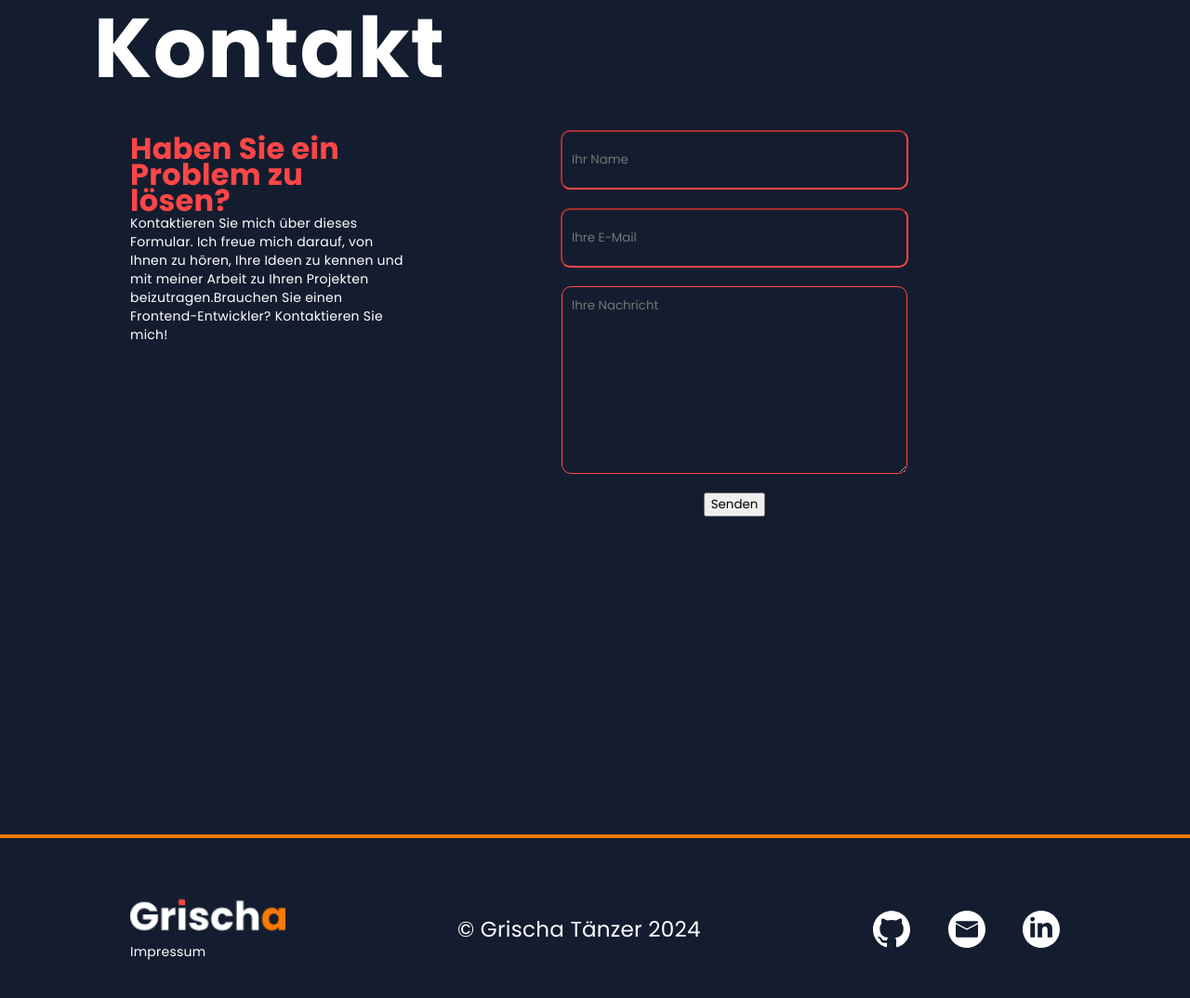
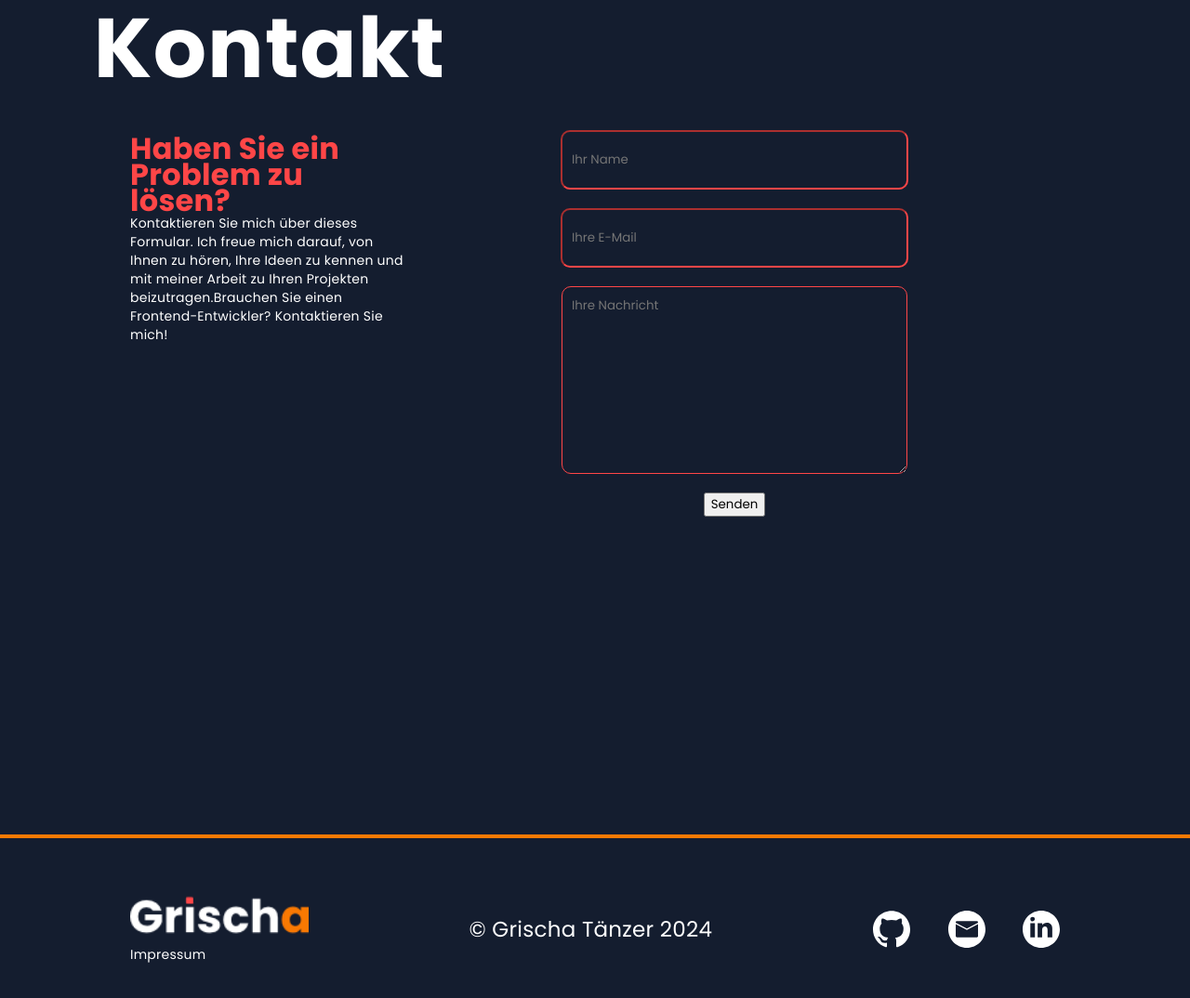
Before and after one commit to GrischaTDev/DA-Portfolio, an Angular app: page / in a window 1280 px wide. Shown: the part 4878-5952 px from the top of the page at 93% size. Built offline with nearby package versions, Linux system fonts and the light colour scheme.

Commit message:
Update footer.component.scss

```diff
--- a/src/app/footer/footer.component.scss
+++ b/src/app/footer/footer.component.scss
@@ -11,7 +11,7 @@
 .footer-left {
     @include dFlex($ai: flex-start, $fd: column, $gap: 10px);
     >img {
-        height: 40px;
+        height: 46px;
     }
     >a {
         border-bottom: 2px solid rgba(255, 255, 255, 0);
```
